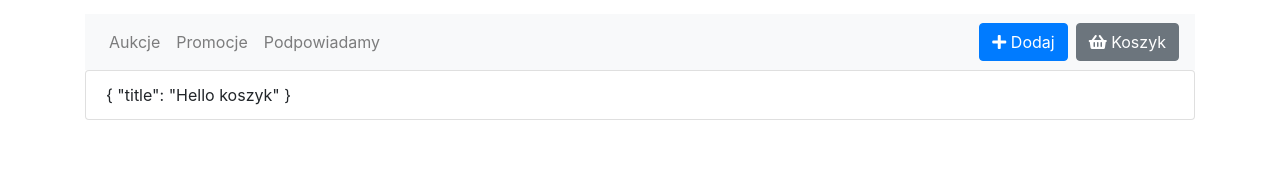
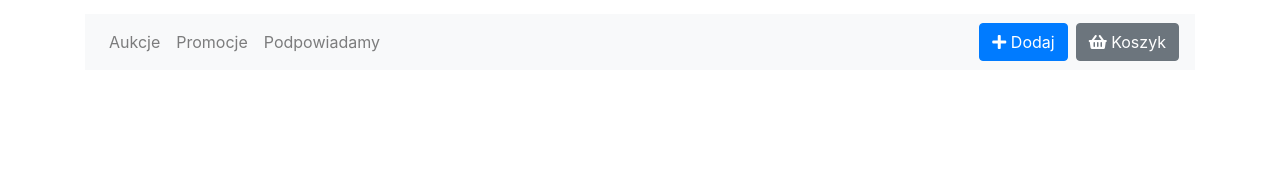
Before and after one commit to Jacob273/JG.TechLearning.Angular.AuctionApp, an Angular app in the folder jakubgmur-auction-portal/: page /shopping-cart in a window 1280 px wide. Shown: the part 202-372 px from the top of the page. Built offline with nearby package versions, Linux system fonts and the light colour scheme.

Commit message:
cart service should be empty at startup

```diff
--- a/jakubgmur-auction-portal/src/app/auction/cart.service.ts
+++ b/jakubgmur-auction-portal/src/app/auction/cart.service.ts
@@ -8,9 +8,7 @@ import { BehaviorSubject, of, Observable } from 'rxjs';
 export class CartService {
 
   // BehaviorSubject(HotStream) zapamietuje ostatnia zapamietana wartosc/stan
-  private auctions$ = new BehaviorSubject<AuctionItem[]>([
-    {title: 'Hello koszyk'} as AuctionItem
-  ]);
+  private auctions$ = new BehaviorSubject<AuctionItem[]>([]);
 
   constructor() { }
 
```
